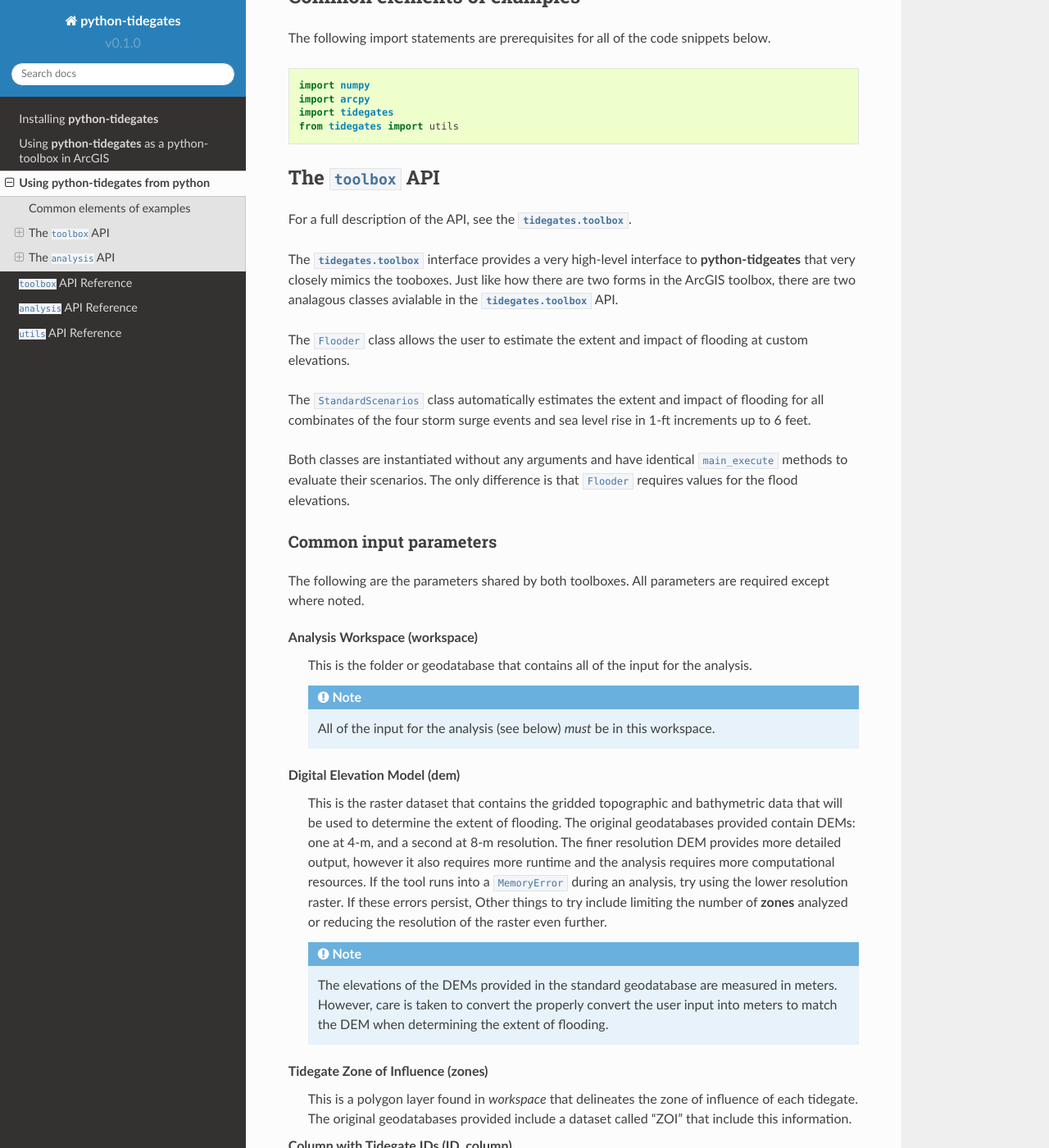
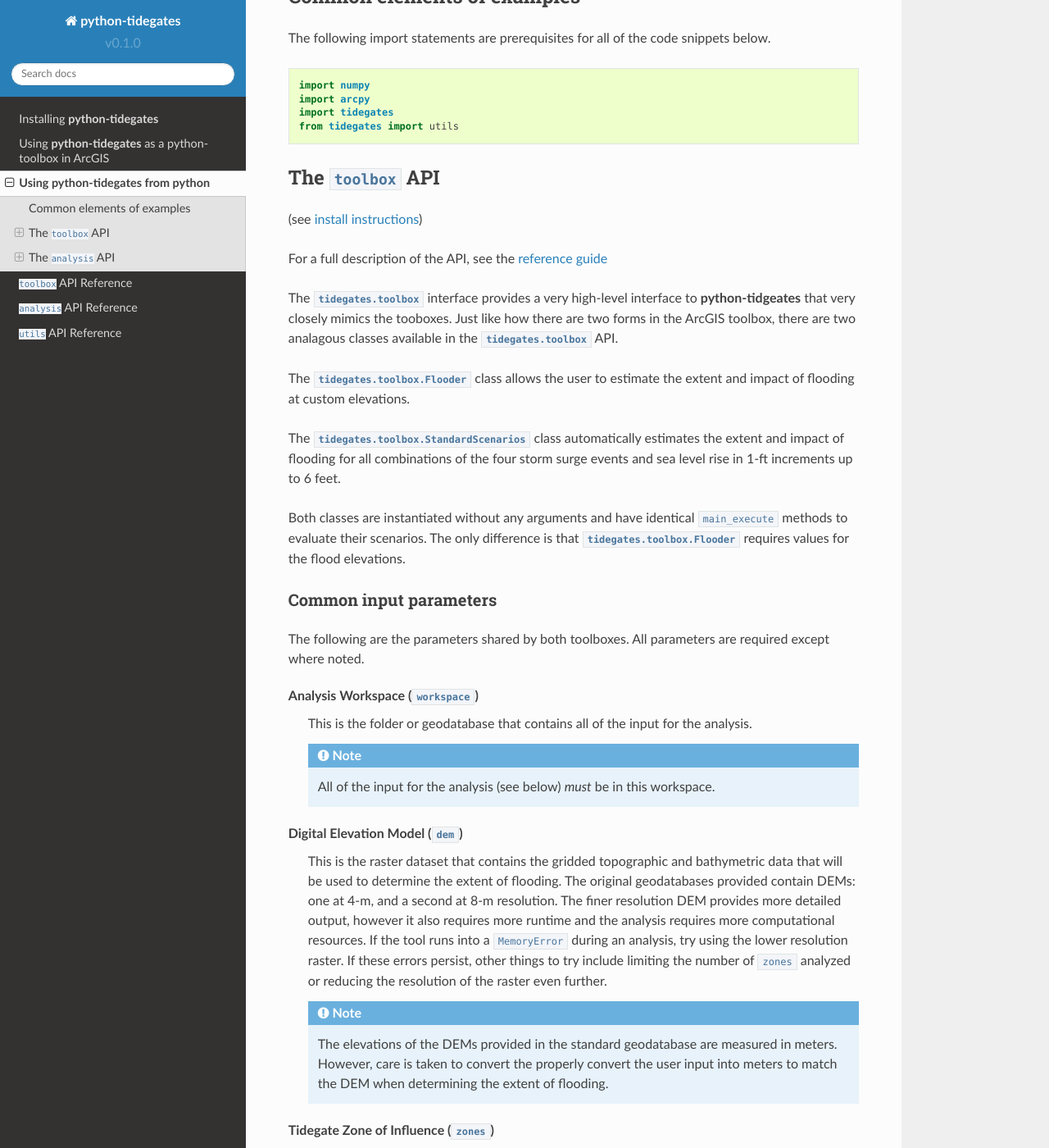
Before and after one commit to Geosyntec/python-tidegates, a Sphinx documentation site: the page built from docs/python.rst, in a window 1280 px wide and 1400 px high, scrolled down 399 px. Shown: the whole window at 82% size. Built offline with Sphinx 7.4.7 and the Read the Docs theme 2.0.0, drawn with Linux system fonts in a browser that asks for light colours; some of the changed text lies outside the part shown.

```diff
--- a/docs/conf.py
+++ b/docs/conf.py
@@ -21,6 +21,7 @@ import sphinx
 source_suffix = ['.rst']
 
 numpydoc_show_class_members = False
+autodoc_member_order = 'bysource'
 
 # If extensions (or modules to document with autodoc) are in another directory,
 # add these directories to sys.path here. If the directory is relative to the
--- a/docs/guides/python.rst
+++ b/docs/python.rst
@@ -3,7 +3,7 @@
 Using **python-tidegates** from python
 ======================================
 
-You don't have to start an ArcGIS session to use *python-tidegates**.
+You don't have to start an ArcGIS session to use **python-tidegates**.
 The analytical guts of the library are completely isolated from the ArcGIS interface portions.
 This allows users to directly use the analytical capabilities from a python script or an interactive python session.
 
@@ -30,17 +30,21 @@ The following import statements are prerequisites for all of the code snippets b
 The ``toolbox`` API
 --------------------------------
 
-For a full description of the API, see the :mod:`tidegates.toolbox`.
+
+(see :ref:`install instructions <install>`)
+
+
+For a full description of the API, see the :ref:`reference guide <toolbox_auto>`
 
 The :mod:`tidegates.toolbox` interface provides a very high-level interface to **python-tidgeates** that very closely mimics the tooboxes.
-Just like how there are two forms in the ArcGIS toolbox, there are two analagous classes avialable in the :mod:`tidegates.toolbox` API.
+Just like how there are two forms in the ArcGIS toolbox, there are two analagous classes available in the :mod:`tidegates.toolbox` API.
 
-The ``Flooder`` class allows the user to estimate the extent and impact of flooding at custom elevations.
+The :class:`tidegates.toolbox.Flooder` class allows the user to estimate the extent and impact of flooding at custom elevations.
 
-The ``StandardScenarios`` class automatically estimates the extent and impact of flooding for all combinates of the four storm surge events and sea level rise in 1-ft increments up to 6 feet.
+The :class:`tidegates.toolbox.StandardScenarios` class automatically estimates the extent and impact of flooding for all combinations of the four storm surge events and sea level rise in 1-ft increments up to 6 feet.
 
 Both classes are instantiated without any arguments and have identical ``main_execute`` methods to evaluate their scenarios.
-The only difference is that ``Flooder`` requires values for the flood elevations.
+The only difference is that :class:`tidegates.toolbox.Flooder` requires values for the flood elevations.
 
 Common input parameters
 ~~~~~~~~~~~~~~~~~~~~~~~
@@ -48,59 +52,59 @@ Common input parameters
 The following are the parameters shared by both toolboxes.
 All parameters are required except where noted.
 
-Analysis Workspace (**workspace**)
+Analysis Workspace (``workspace``)
     This is the folder or geodatabase that contains all of the input for the analysis.
 
     .. note:: All of the input for the analysis (see below) *must* be in this workspace.
 
-Digital Elevation Model (**dem**)
+Digital Elevation Model (``dem``)
     This is the raster dataset that contains the gridded topographic and bathymetric data that will be used to determine the extent of flooding.
     The original geodatabases provided contain DEMs: one at 4-m, and a second at 8-m resolution.
     The finer resolution DEM provides more detailed output, however it also requires more runtime and the analysis requires more computational resources.
     If the tool runs into a ``MemoryError`` during an analysis, try using the lower resolution raster.
-    If these errors persist, Other things to try include limiting the number of **zones** analyzed or reducing the resolution of the raster even further.
+    If these errors persist, other things to try include limiting the number of ``zones`` analyzed or reducing the resolution of the raster even further.
 
     .. note:: The elevations of the DEMs provided in the standard geodatabase are measured in meters.
              However, care is taken to convert the properly convert the user input into meters to match the DEM when determining the extent of flooding.
 
-Tidegate Zone of Influence (**zones**)
+Tidegate Zone of Influence (``zones``)
     This is a polygon layer found in *workspace* that delineates the zone of influence of each tidegate.
     The original geodatabases provided include a dataset called "ZOI" that include this information.
 
-Column with Tidegate IDs (**ID_column**)
-    This is the name of the field in the **zones** parameter that contains the unique idenifier of each tidegate.
+Column with Tidegate IDs (``ID_column``)
+    This is the name of the field in the ``zones`` parameter that contains the unique idenifier of each tidegate.
     When using the "ZOI" layers provided in the geodatabases, this should be set to "GeoID".
 
-Output floods layer/filename (**flood_output**)
-    This is the filename to which the extent of flooding will be saved within **workspace**.
+Output floods layer/filename (``flood_output``)
+    This is the filename to which the extent of flooding will be saved within ``workspace``.
 
     .. warning:: Both toolboxes will overwrite any previous output if duplicate filenames are provided.
 
-Wetlands, optional (**wetlands**)
-    This is a polygon layer found within **workspace** that delineates wetlands within a study area.
-    If provided, the area of wetlands inundated during each flood scenario will be added to the **flood_output** layer.
+Wetlands, optional (``wetlands``)
+    This is a polygon layer found within ``workspace`` that delineates wetlands within a study area.
+    If provided, the area of wetlands inundated during each flood scenario will be added to the ``flood_output`` layer.
 
-Output layer/filename of impacted wetlands, optional (**wetlands_output**)
-    This is the filename of the layer created by computing the intersections of **flood_output** and **wetlands**.
+Output layer/filename of impacted wetlands, optional (``wetlands_output``)
+    This is the filename of the layer created by computing the intersections of ``flood_output`` and ``wetlands``.
     The result is a shapefile/feature class that contains only the inundated areas of the wetlands.
-    If **wetlands_output** is not provided, the information is not saved to disk.
+    If ``wetlands_output`` is not provided, the information is not saved to disk.
 
     .. warning: Both toolboxes will overwrite any previous output if duplicate filenames are provided.
 
-Building footprints, optional (**buildings**)
+Building footprints, optional (``buildings``)
     This is a polygon layer of the building footprints in the study area.
-    If provided the *number* of impacted buildings will be added to each record of **flood_output**.
+    If provided the *number* of impacted buildings will be added to each record of ``flood_output``.
 
-Output layer/filename of impacted buildings, optional (**building_output**)
+Output layer/filename of impacted buildings, optional (``building_output``)
     This is the filename of an output layer that contains all of the impacted buildings for each flood scenario.
-    If **building_output** is not provided, the information is not saved to disk.
+    If ``building_output`` is not provided, the information is not saved to disk.
 
     .. warning:: Both toolboxes will overwrite any previous output if duplicate filenames are provided.
 
 Custom elevations
 ~~~~~~~~~~~~~~~~~
-The ``Flooder`` class allows the user to input multiple elevations to be analyzed.
-Thus, it has an ``elevation`` parameter not used by the ``StandardScenarios`` class.
+The :class:`tidegates.toolbox.Flooder` class allows the user to input multiple elevations to be analyzed.
+Thus, it has an ``elevation`` parameter not used by the :class:`tidegates.toolbox.StandardScenarios` class.
 In keeping with the formatted definitions below:
 
 elevation
@@ -109,7 +113,7 @@ elevation
 Code examples
 ~~~~~~~~~~~~~
 
-Below is an example of using the ``Flooder`` class to evaluate custom flood elevations.
+Below is an example of using the :class:`tidegates.toolbox.Flooder` class to evaluate custom flood elevations.
 
 .. code-block:: python
 
@@ -137,7 +141,7 @@ Below is an example of using the ``Flooder`` class to evaluate custom flood elev
         )
 
 
-Below is an example of using the ``StandardScenarios`` class to evaluate custom flood elevations.
+Below is an example of using the :class:`tidegates.toolbox.StandardScenarios` class to evaluate custom flood elevations.
 
 .. code-block:: python
 
@@ -196,12 +200,12 @@ The :mod:`tidegates.analysis` submodule contains four functions:
 Code examples
 ~~~~~~~~~~~~~
 
-The classes in :mod:`tidegates.toolbox` are capable of evaluating
-   1. the extent and area of flooding
-   2. the number of buildings that recieve some amount of flooding
-   3. the extent and area of flooding within wetlands.
+The classes in :mod:`tidegates.toolbox` rely on the function in :mod:`tidegates.analysis` to determine
+   - the extent and area of flooding
+   - the number of buildings that recieve some amount of flooding
+   - the extent and area of flooding within wetlands.
 
-The sample script below does all of that and count the number of distinct wetlands impacted by each flood
+The sample script below does all of that and count the number of distinct wetlands impacted by each flood using :mod:`tidegates.analysis` directly.
 
 
 .. code-block:: python
```
Also changed, not shown: docs/analysis.rst (added, +10 -0 lines), docs/arcgis.rst (renamed from docs/guides/arcgis.rst, +22 -22 lines), docs/index.rst (+6 -6 lines), docs/install.rst (renamed from docs/guides/install.rst, +9 -9 lines), docs/tidegates/analysis.rst (deleted, +0 -13 lines), docs/toolbox.rst (renamed from docs/tidegates/toolbox.rst, +3 -4 lines), docs/images/background_gp.png (renamed from docs/guides/images/background_gp.png), docs/images/flooder_filled.png (renamed from docs/guides/images/flooder_filled.png), docs/images/flooder_unfilled.png (renamed from docs/guides/images/flooder_unfilled.png), docs/images/stdscen_filled.png (renamed from docs/guides/images/stdscen_filled.png), docs/images/stdscen_unfilled.png (renamed from docs/guides/images/stdscen_unfilled.png), docs/images/toolbox_in_catalog.png (added), docs/utils.rst (renamed from docs/tidegates/utils.rst).
